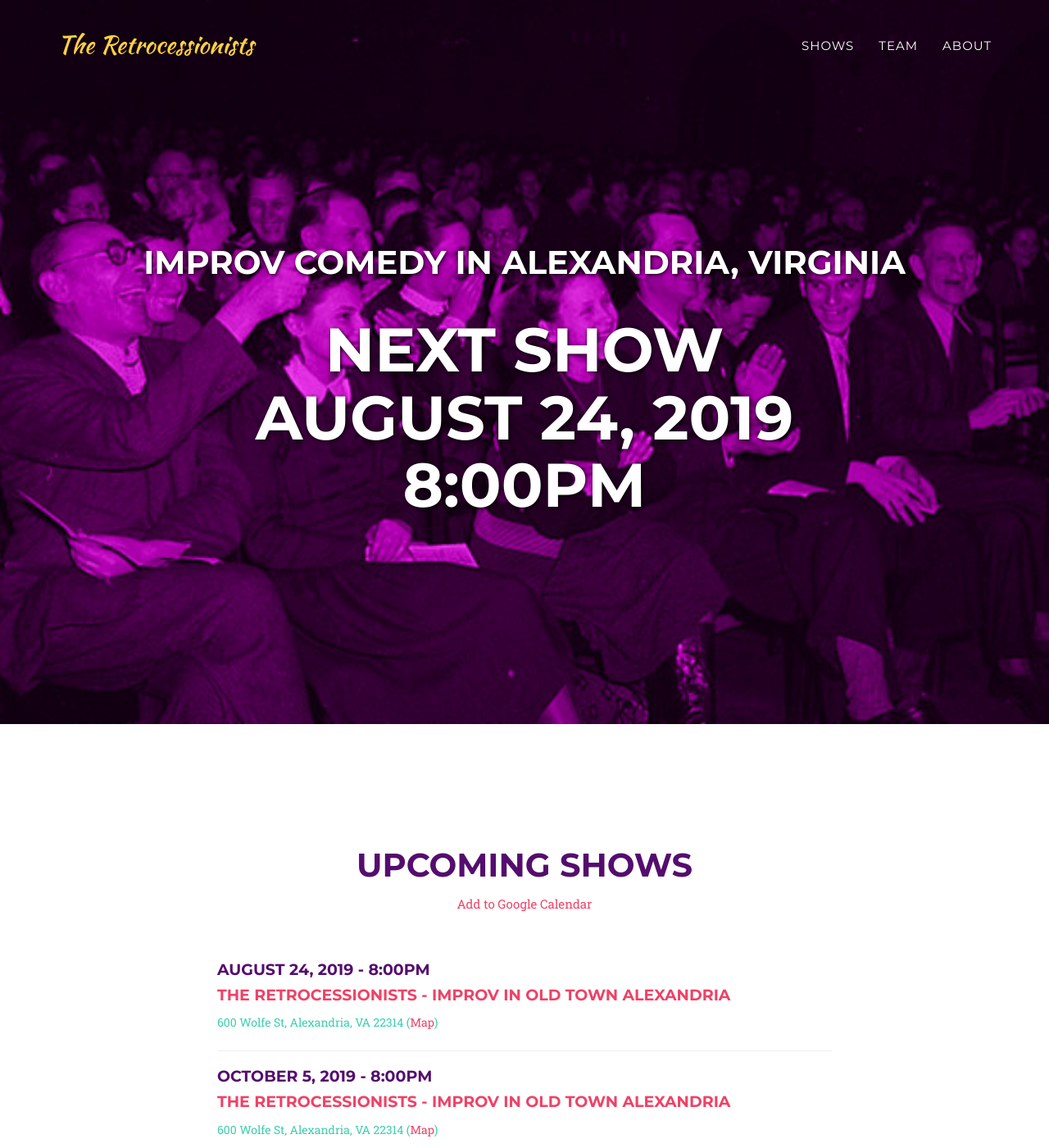
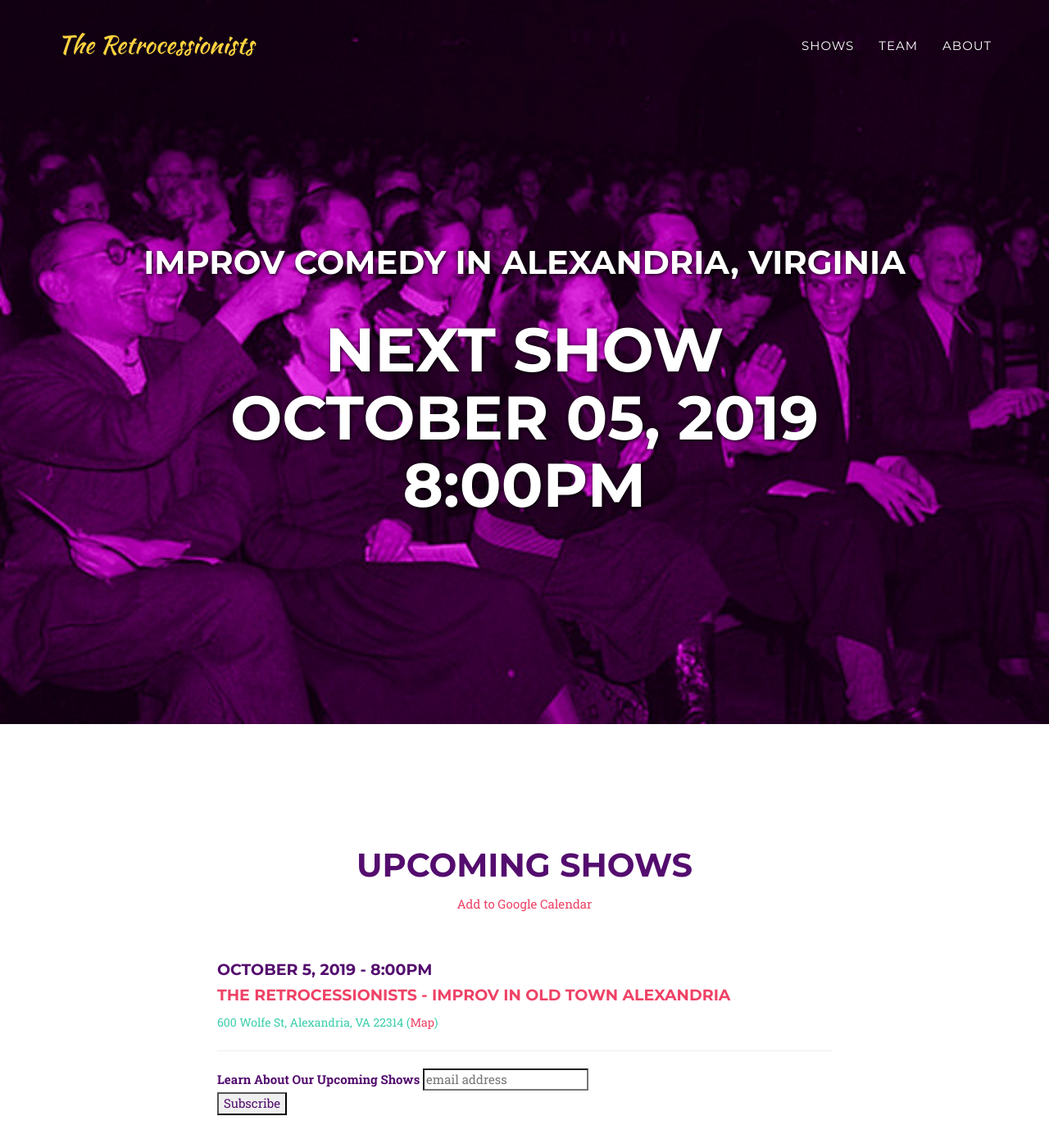
Before and after one commit to yig/RetrosImprovWeb, a Jekyll site: the page built from index.html, in a window 1280 px wide and 1400 px high. Shown: the whole window at 82% size. Built offline with Jekyll 4.4.1, drawn with Linux system fonts in a browser that asks for light colours; some web fonts are replaced; comment, search, counter and statistics services are not loaded.

Commit message:
Update next show date.

```diff
--- a/_config.yml
+++ b/_config.yml
@@ -6,11 +6,6 @@ email: retrocessionist.improv@gmail.com
 description: "The Retrocessionists - Improv Comedy in Alexandria, VA"
 
 shows:
-- date: August 24, 2019
-  time: 8:00pm
-  title: The Retrocessionists - Improv in Old Town Alexandria
-  location: 600 Wolfe St, Alexandria, VA 22314
-  url: https://www.eventbrite.com/e/improv-night-in-old-town-alexandria-tickets-69230266591
 - date: October 5, 2019
   time: 8:00pm
   title: The Retrocessionists - Improv in Old Town Alexandria
```
